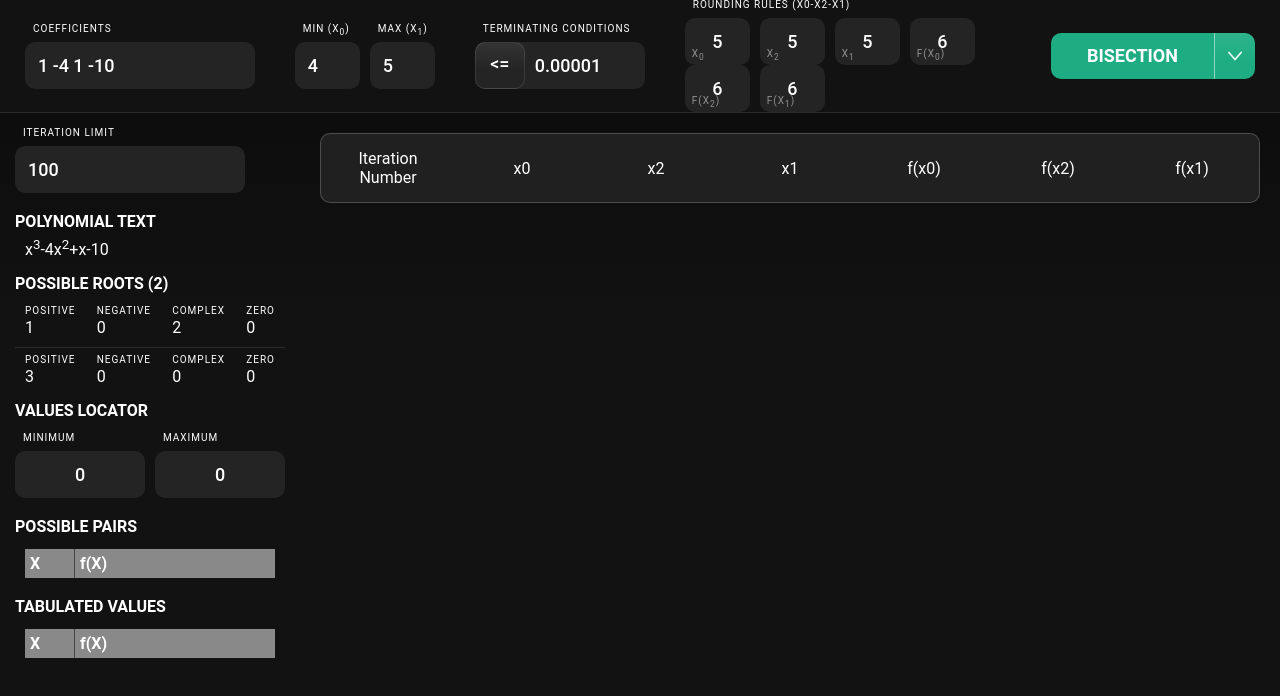
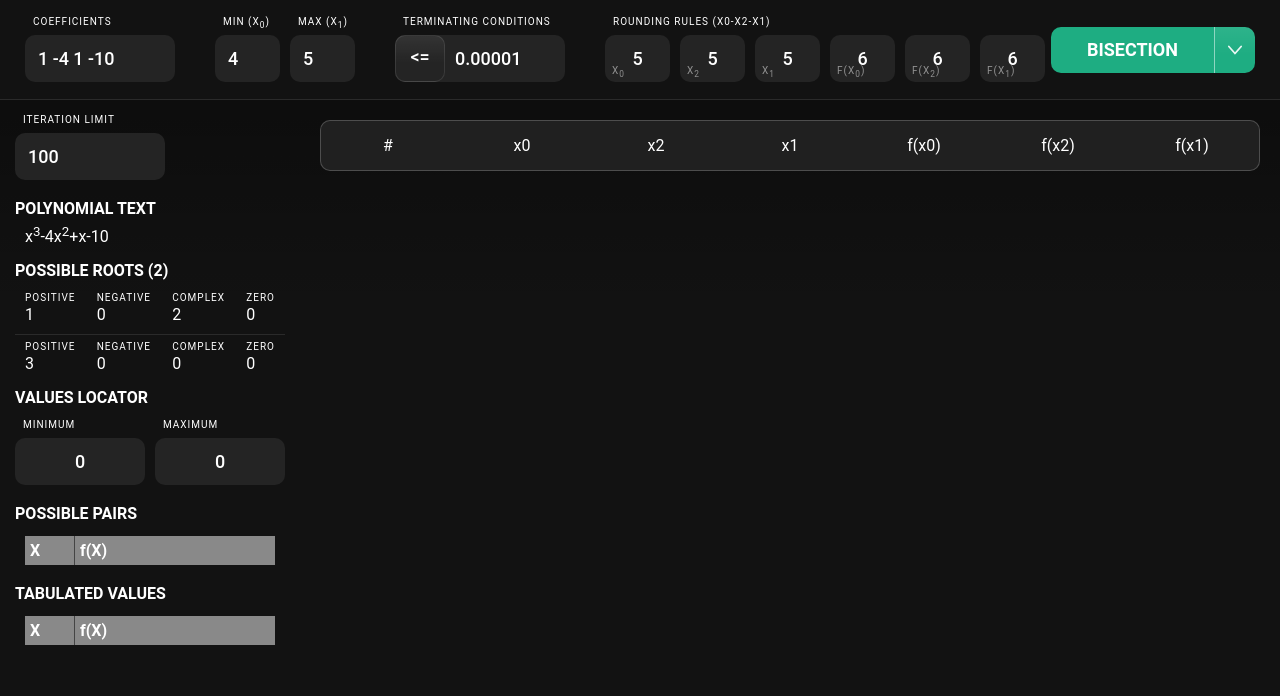
Before and after one commit to marqroldan/numericalmethods, a React app: page / in a window 1280 px wide. Shown: the top 696 px of the page. Built offline with nearby package versions, Linux system fonts and the light colour scheme.

Commit message:
Added media styling to resize for smaller screens

```diff
--- a/src/components/IterationRow/styles.scss
+++ b/src/components/IterationRow/styles.scss
@@ -1,6 +1,7 @@
 @import '@Styles/config';
 
 .IterationRow {
+  $parent: &;
   display: grid;
   grid-template-columns: repeat(auto-fit, minmax(100px, 1fr));
 
@@ -29,6 +30,26 @@
     position: sticky;
     top: 0;
     z-index: 9;
+
+    & #{$parent}__col {
+      $name: &;
+
+      #{$parent}__col--small {
+        display: none;
+      }
+
+      &:first-child {
+        @media (max-width: 1400px) {
+          & #{$parent}__col--big {
+            display: none;
+          }
+
+          & #{$parent}__col--small {
+            display: block;
+          }
+        }
+      }
+    }
   }
 
   &Error {
--- a/src/components/IterationTable/index.tsx
+++ b/src/components/IterationTable/index.tsx
@@ -14,7 +14,10 @@ export default class IterationTable extends React.PureComponent<Props> {
     return (
       <div className={'IterationTable'}>
         <div className={'IterationRow IterationRow--header'}>
-          <div className={'IterationRow__col'}>Iteration Number</div>
+          <div className={'IterationRow__col'}>
+            <span className={'IterationRow__col--big'}>Iteration Number</span>
+            <span className={'IterationRow__col--small'}>#</span>
+          </div>
           <div className={'IterationRow__col'}>x0</div>
           <div className={'IterationRow__col'}>x2</div>
           <div className={'IterationRow__col'}>x1</div>
--- a/src/styles/components/input.scss
+++ b/src/styles/components/input.scss
@@ -9,4 +9,8 @@ input {
   padding: 13px;
   display: inline-block;
   width: 100%;
+
+  @media (max-width: 1400px) {
+    max-width: 150px;
+  }
 }
```
